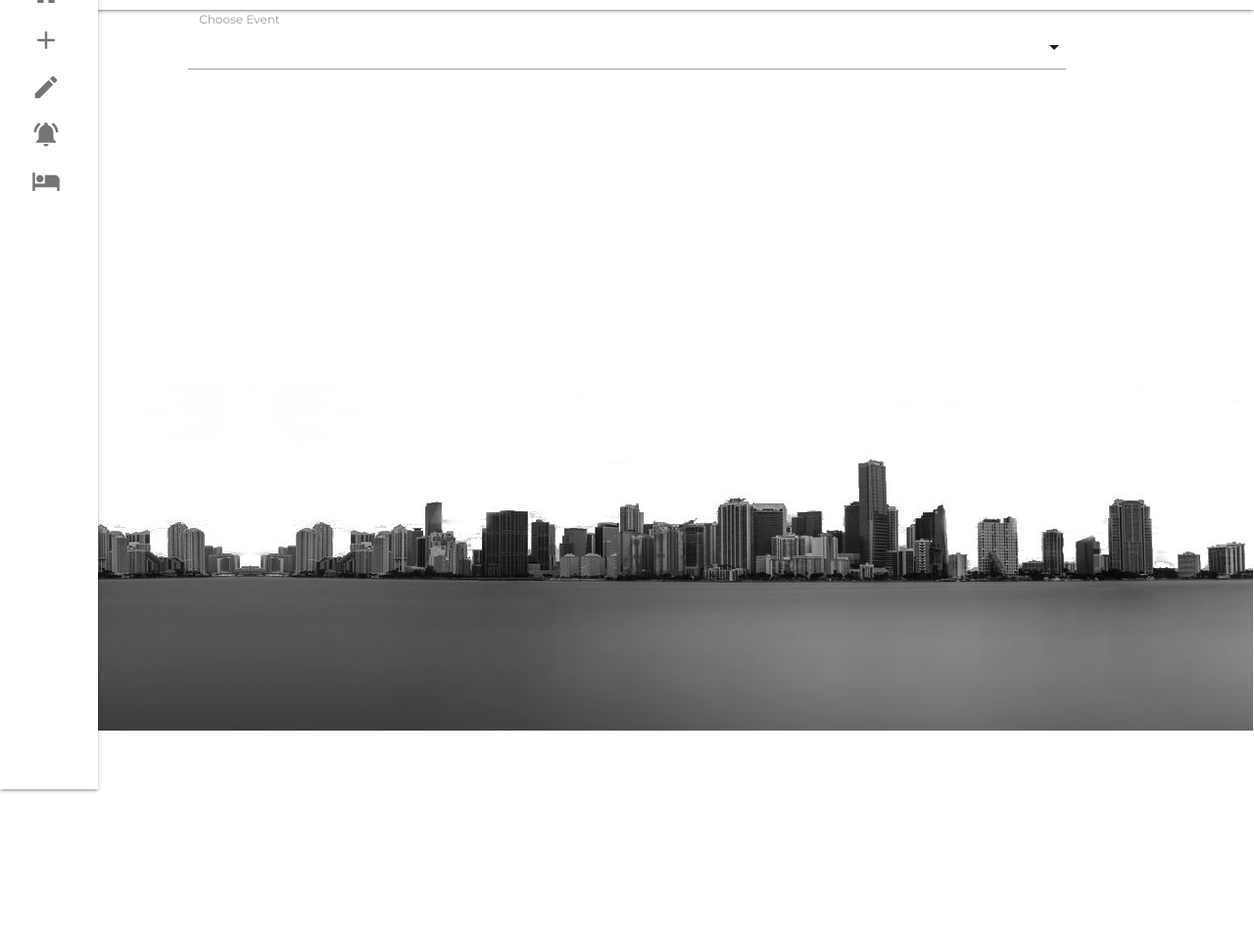
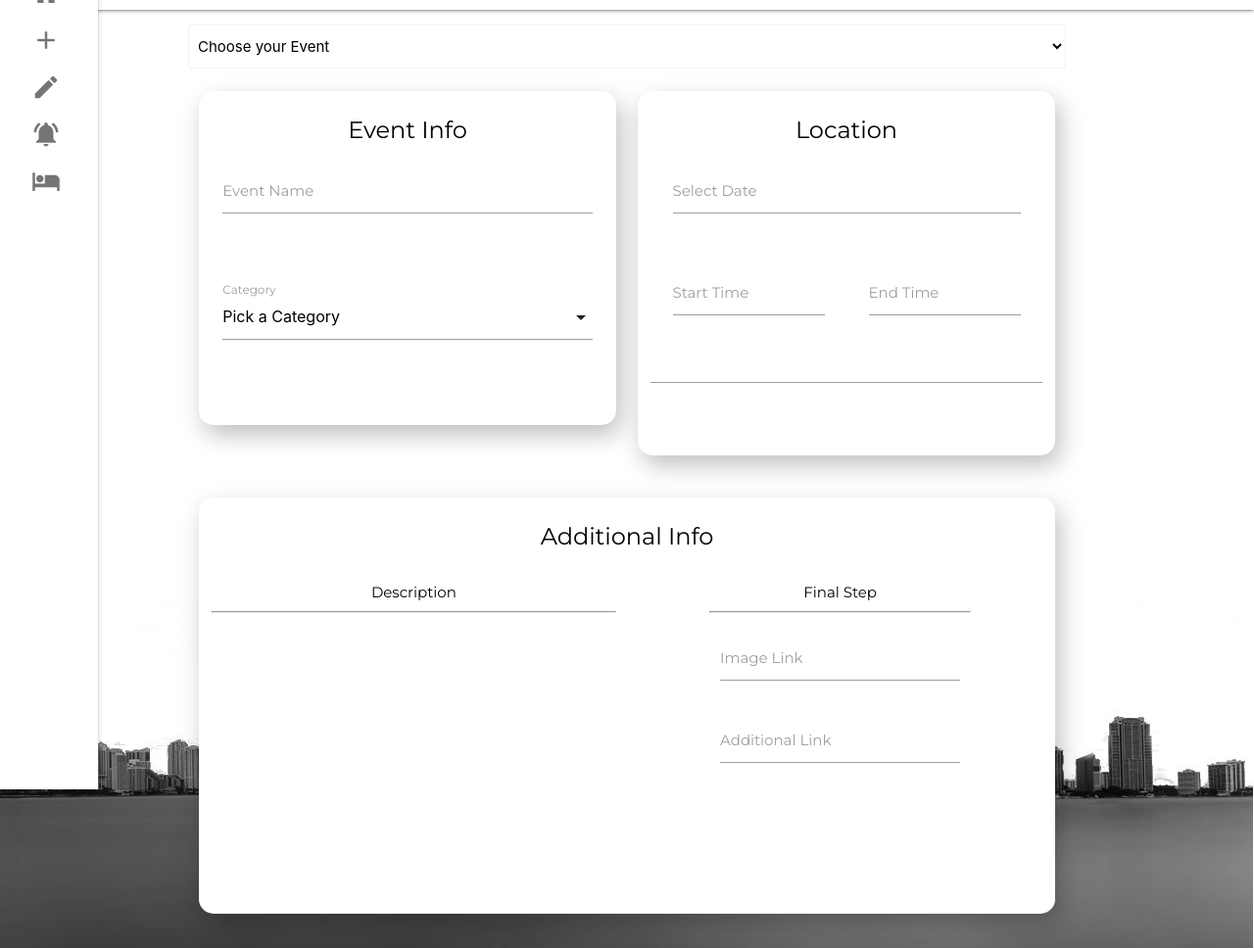
Before and after one commit to swarn2099/swarn2099.github.io, a plain HTML site: page www/manage.html in a window 1280 px wide. Shown: the part 54-1022 px from the top of the page at 98% size. Before the commit the page ends 800 px from the top, so only its background shows below. Drawn offline with Linux system fonts and the light colour scheme; no server answers.

Commit message:
Manage.html

```diff
--- a/www/manage.html
+++ b/www/manage.html
@@ -54,7 +54,7 @@
             // doc.data() is never undefined for query doc snapshots
             console.log(doc.id, " => ", doc.data());
             // var option = '<a href="#!" class="collection-item" id="' + doc.id + '">' + doc.data().name + '</a>';
-            var option = '<option>'+doc.data().name+'</option>';
+            var option = '<option>' + doc.data().name + '</option>';
             console.log(option);
             var optionPreview = document.getElementById("optionArea");
             optionPreview.innerHTML += option;
@@ -105,12 +105,102 @@
 
 <body onload="queryResults()">
   <div class="centeredLeft container center">
-
     <div class="input-field col s12">
-      <select id="optionArea">
-
+      <select id="optionArea" class="browser-default">
+        <option value="" disabled selected>Choose your Event</option>
       </select>
-      <label>Choose Event</label>
+    </div>
+    <div class="row">
+      <div class="col s12 m6">
+        <div class="card white" id="rcorners2">
+          <div class="card-content black-text">
+            <span class="card-title center-align"><b>Event Info</b></span>
+            <div class="row center-align">
+              <div class="input-field col s12">
+                <input id="eventname" type="text">
+                <label for="eventname" class="theme"> Event Name </label>
+              </div>
+              <div class="col s12">
+                <div class="row"><br><br>
+                  <div class="input-field col s12">
+                    <select id="category">
+                    <option value="" disabled selected>Pick a Category</option>
+                    <option value="Food">Food</option>
+                    <option value="Parties">Parties</option>
+                    <option value="Free">Free</option>
+                  </select>
+                    <label>Category</label>
+                  </div>
+                </div>
+              </div>
+            </div>
+          </div>
+        </div>
+      </div>
+      <div class="col s12 m6">
+        <div class="card white" id="rcorners2">
+          <div class="card-content black-text">
+            <span class="card-title center-align"><b>Location</b></span>
+            <div class="row">
+              <div class="col s12 ">
+                <div class="input-field col s12">
+                  <label for="datepicker">Select Date</label>
+                  <input type="text" class="datepicker" id="date">
+                </div>
+              </div>
+            </div>
+            <div class="row">
+              <div class="col s12 m6">
+                <div class="input-field col s12">
+                  <label for="timepicker">Start Time</label>
+                  <input type="text" class="timepicker" id="starttime">
+                </div>
+              </div>
+              <div class="col  s12 m6">
+                <div class="input-field col s12">
+                  <label for="timepicker">End Time</label>
+                  <input type="text" class="timepicker" id="endtime">
+                </div>
+              </div>
+              <input type="text" id="us2-address" class="center-align " />
+              <div class="container">
+                <div id="us2" style="" class="center-align"></div>
+              </div>
+            </div><br>
+          </div>
+        </div>
+      </div>
+    </div>
+    <div class="row">
+      <div class="col s12 m12">
+        <div class="card white" id="rcorners2">
+          <div class="card-content black-text">
+            <div class="row center-align">
+              <span class="card-title center-align"><b>Additional Info</b></span><br>
+              <div class="row">
+                <div class="col s12 m6">
+                  Description
+                  <hr/>
+                  <div class="editor"></div>
+                  <textarea hidden class="markdown" id="description"></textarea>
+                </div>
+                <div class="col  s11 m4 push-m1">
+                  Final Step
+                  <hr/>
+                  <div class="input-field col s12">
+                    <input id="imageLink" type="text">
+                    <label for="imageLink" class="theme">Image Link</label>
+                  </div>
+                  <div class="input-field col s12">
+                    <input id="info" type="text">
+                    <label for="info" class="theme">Additional Link</label>
+                  </div>
+                </div>
+              </div><br><br><br>
+            </div>
+          </div>
+        </div>
+      </div>
     </div>
   </div>
 
```
